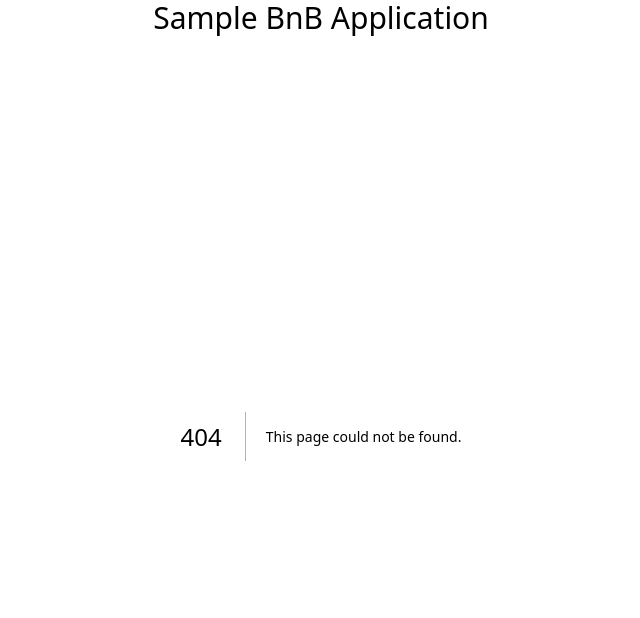
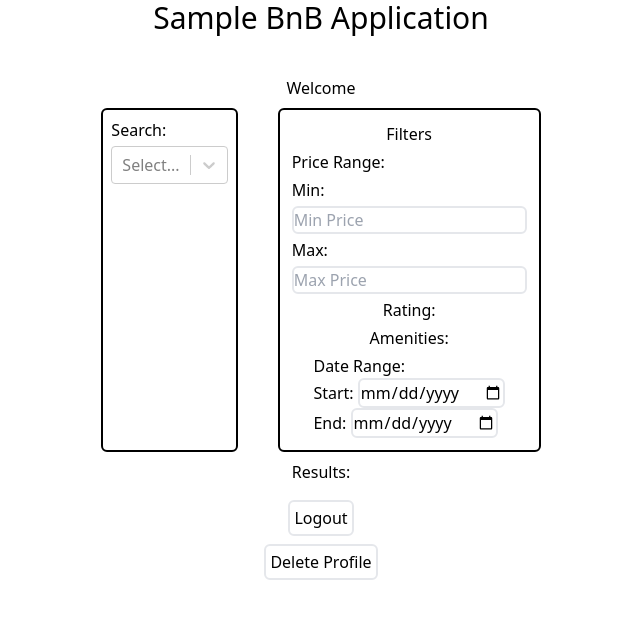
Before and after one commit to PoromKamal/BnBDataLayer, a Next.js app in the folder sample_frontend/: page /renterDashboard in a window 1280 px wide. Before the commit this address had no page. Shown: the top 618 px of the page, without its empty margins (319-959 px from the left). Built offline with nearby package versions, Linux system fonts and the light colour scheme.

Commit message:
renter dashboard

```diff
--- a/sample_frontend/src/pages/index.tsx
+++ b/sample_frontend/src/pages/index.tsx
@@ -12,6 +12,8 @@ export default function Home() {
       window.location.href = '/login'
     else if (role === 'host')
       window.location.href = '/hostDashboard'
+    else if (role === 'renter')
+      window.location.href = '/renterDashboard'
   }, [])
 
   return (
--- /dev/null
+++ b/sample_frontend/src/pages/renterDashboard.tsx
@@ -0,0 +1,179 @@
+import React, { useEffect, useState } from 'react'
+import Select from 'react-select'
+export default function RenterDashboard(){
+    const [username, setUsername] = useState('')
+    const [searchType, setSearchType] = useState('')
+    const [longitude, setLongitude] = useState('')
+    const [latitude, setLatitude] = useState('')
+    const [postalCode, setPostalCode] = useState('')
+    const [streetAddress, setStreetAddress] = useState('')
+    const [city, setCity] = useState('')
+    const [country, setCountry] = useState('')
+    const searchTypes = [
+      {value: "LongLat", label: "Longitude, Latitude"},
+      {value: "PostalCode", label: "Postal Code"},
+      {value:"Address", label: "Address"}
+    ]
+    function handleLogout () {
+      localStorage.removeItem('userId')
+      localStorage.removeItem('role')
+      window.location.href = '/login'
+    }
+
+    function handleDeleteAccount(){
+      const hostId = localStorage.getItem('userId')
+      localStorage.removeItem('userId')
+      localStorage.removeItem('role')
+      fetch("http://localhost:5000/deleteHost", {
+        method: "DELETE",
+        headers: {
+          "Content-Type": "application/json",
+        },
+        body: JSON.stringify({
+          hostId: hostId,
+        }),
+      }).then((res) => {
+        if (res.status === 200) {
+          alert("Account deleted successfully");
+          window.location.href = "/login";
+        } else {
+          alert("Error deleting account");
+        }
+      });
+    }
+
+    function handleChangeSearchType(newValue: any, actionMeta: any) {
+      if(newValue) {
+        setSearchType(newValue.value)
+      }
+    }
+
+    function handleSearchLongLat(){
+      console.log('searching')
+    }
+
+    function handleSearchPostal(){
+      console.log('searching')
+    }
+
+    function handleSearchAddress(){
+      console.log('searching')
+    }
+
+    function renderSearch(){
+      if(searchType == 'LongLat'){
+        return (
+          <div className='flex flex-col gap-1'>
+            <label htmlFor="longitude">Longitude: </label>
+            <input onChange={e => setLongitude(e.target.value)}
+              required className="border-solid border-2 rounded-md" placeholder='Longitude'/>
+            <label htmlFor="latitude">Latitude: </label>
+            <input onChange={e => setLatitude(e.target.value)}
+              required className="border-solid border-2 rounded-md" placeholder='Latitude'/>
+            <button className="border-solid border-2 rounded-md p-1 bg-gray-500"
+              onClick={() => {handleSearchLongLat()}}>Search</button>
+          </div>
+        )
+      }
+      else if(searchType == 'PostalCode'){
+        return (<div className='flex flex-col gap-1'>
+          <label htmlFor="postalCode">Postal Code: </label>
+          <input onChange={e => setPostalCode(e.target.value)}
+            required className="border-solid border-2 rounded-md" placeholder='Postal Code'/>
+          <button className="border-solid border-2 rounded-md p-1 bg-gray-500"
+            onClick={() => {handleSearchPostal()}}>Search</button>
+        </div>)
+      }
+      else if(searchType == 'Address'){
+        return(<div className='flex flex-col gap-1'>
+          <label htmlFor="address">Street Addres: </label>
+          <input onChange={e => setStreetAddress(e.target.value)}
+            className="border-solid border-2 rounded-md"/>
+          <label htmlFor="city">City: </label>
+          <input onChange={e => setCity(e.target.value)}
+            className="border-solid border-2 rounded-md"/>
+          <label htmlFor="country">Country: </label>
+          <input onChange={e => setCountry(e.target.value)}
+            className="border-solid border-2 rounded-md" />
+          <button className="border-solid border-2 rounded-md p-1 bg-gray-500"
+            onClick={() => {handleSearchAddress()}}>Search</button>
+        </div>)
+      }
+    }
+
+    function renderFilters(){
+      return(
+        <div className='flex flex-col items-center gap-1 border-solid
+                      border-black border-2 rounded-md p-3'>
+          <div>
+            Filters
+          </div>
+          <div className='flex flex-col gap-1'>
+            <label htmlFor="price">Price Range: </label>
+            <div className="flex flex-col gap-1">
+              <label htmlFor="minPrice">Min: </label>
+              <input className="border-solid border-2 rounded-md" placeholder='Min Price'/>
+              <label htmlFor="maxPrice">Max: </label>
+              <input className="border-solid border-2 rounded-md" placeholder='Max Price'/>
+            </div>
+          </div>
+          <div>
+            <label htmlFor="rating">Rating: </label>
+          </div>
+          <div>
+            <label htmlFor="amenities">Amenities: </label>
+          </div>
+          <div>
+            <label>Date Range: </label>
+            <div className='className="flex flex-col gap-1"'>
+              <div>
+                <label htmlFor="startDate">Start: </label>
+                <input type="date" className="border-solid border-2 rounded-md" placeholder='Start Date'/>
+              </div>
+              <div>
+                <label htmlFor="endDate">End: </label>
+                <input type="date" className="border-solid border-2 rounded-md" placeholder='End Date'/>
+              </div>
+            </div>
+          </div>
+        </div>
+      )
+    }
+
+
+    return (
+      <div className='w-full flex flex-col items-center gap-2 p-10'>
+        <h1>Welcome {username}</h1>
+        <div className='flex justify-center gap-10'>
+          <div className="flex flex-col gap-1 border-solid
+          border-black border-2 rounded-md p-2">
+            Search:
+            <div>
+              <Select onChange={handleChangeSearchType}
+              options={searchTypes}/>
+              {
+                renderSearch()
+              }
+            </div>
+          </div>
+
+          <div>
+            {
+              renderFilters()
+            }
+          </div>
+        </div>
+
+
+        Results:
+        <div>
+
+        </div>
+
+        <button onClick={() => {handleLogout()}}
+          className="border-solid border-2 rounded-md p-1">Logout</button>
+        <button onClick={() => {handleDeleteAccount()}}
+          className="border-solid border-2 rounded-md p-1">Delete Profile</button>
+      </div>
+    )
+}
```
